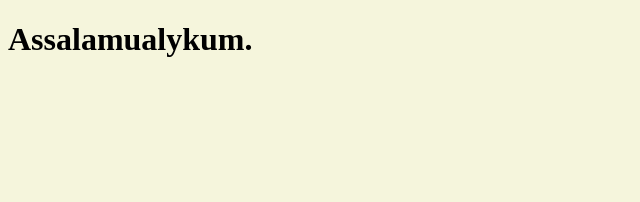
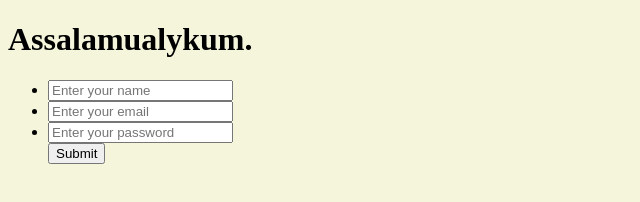
Before and after one commit to Delowar21997/Web-Dev, a plain HTML site: page index.html in a window 1280 px wide. Shown: the whole page, without its empty margins (0-640 px from the left). Drawn offline with Linux system fonts and the light colour scheme.

Commit message:
HTML Login Done

```diff
--- a/index.html
+++ b/index.html
@@ -8,5 +8,13 @@
 </head>
 <body>
     <h1>Assalamualykum.</h1>
+    <form action="">
+        <ul>
+            <li><input type="text" placeholder="Enter your name"></li>
+            <li><input type="email" placeholder="Enter your email"></li>
+            <li><input type="password" placeholder="Enter your password"></li>
+            <button><span>Submit</span></button>
+        </ul>
+    </form>
 </body>
 </html>
```
